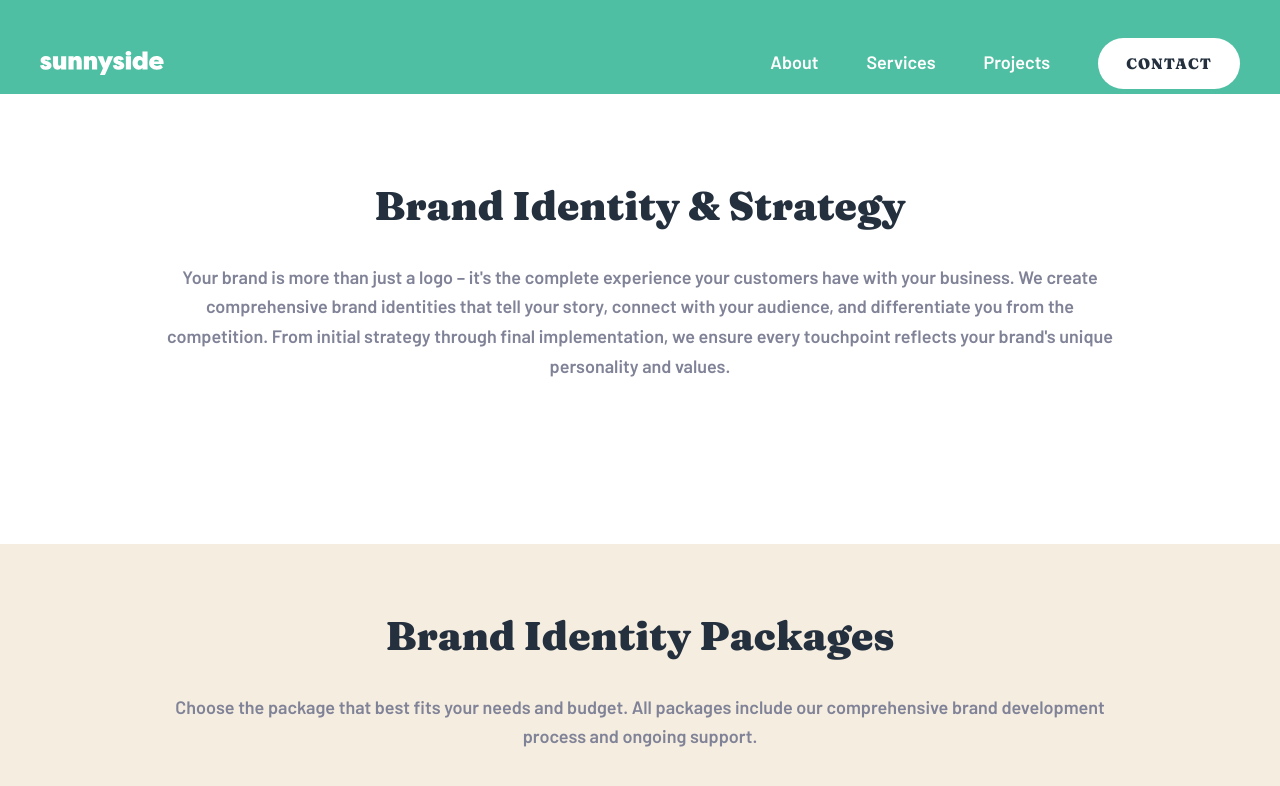
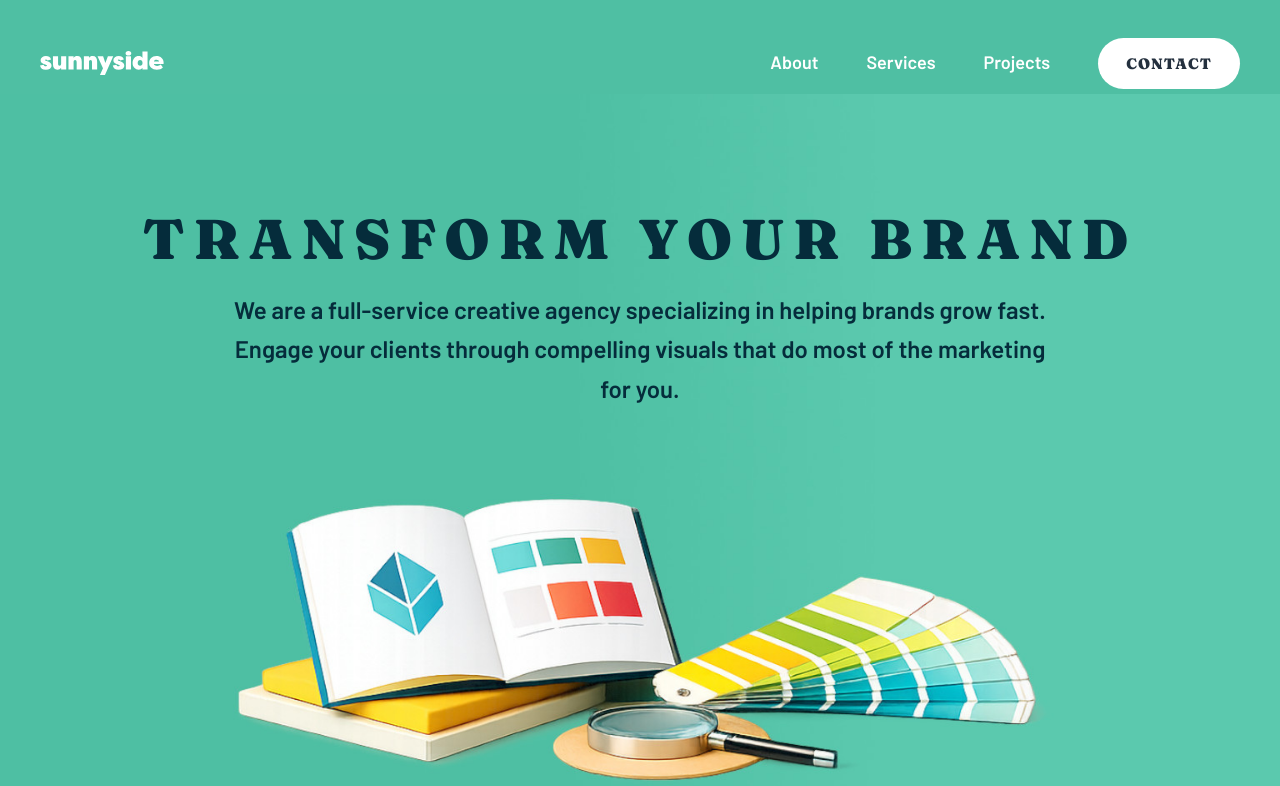
Before and after one commit to JakubM-I/agency-landing-page, a React (Vite) app: page /brand-transform in a window 1280 px wide. Shown: the top 786 px of the page. Built offline with nearby package versions, Linux system fonts and the light colour scheme.

Commit message:
Add hero section

```diff
--- a/src/components/graphics/graphics.tsx
+++ b/src/components/graphics/graphics.tsx
@@ -4,11 +4,13 @@ import { aboutImages } from "./graphicAbout.tsx"
 import { homeImages } from "./graphicsHome.tsx"
 import { projectsImages } from "./graphicsProjects.tsx"
 import { dmarketingImages } from "./graphicsDmarketing.tsx"
+import {tranformBrandImages } from "./graphicsTransform.tsx"
 
 export const images = {
     homePage: homeImages,
     aboutPage: aboutImages,
     servicesPage: servicesImages,
     projectsPage: projectsImages,
-    dmarketingPage: dmarketingImages
+    dmarketingPage: dmarketingImages,
+    transformBrandPage: tranformBrandImages
 }
--- a/src/features/transform-brand/index.tsx
+++ b/src/features/transform-brand/index.tsx
@@ -1,13 +1,19 @@
 import { useLoaderData } from "react-router";
+import { images } from "../../components/graphics/graphics.tsx";
 import SectionIntro from "../../components/TextSection";
 import CtaSection from "../../components/CtaSection";
 import Packages from "../../components/PackagesSection";
+import HeroSection from "../../components/HeroSection/index.tsx";
 
 const TransformBrand: React.FC = () => {
   const content = useLoaderData();
 
   return (
     <>
+      <HeroSection
+        items={content.transformBrandPage.heroSection}
+        images={images.transformBrandPage}
+      />
       <SectionIntro items={content.transformBrandPage.introSection} />
       <Packages items={content.transformBrandPage.packagesSection} />
       <CtaSection items={content.transformBrandPage.ctaSection} />
```
